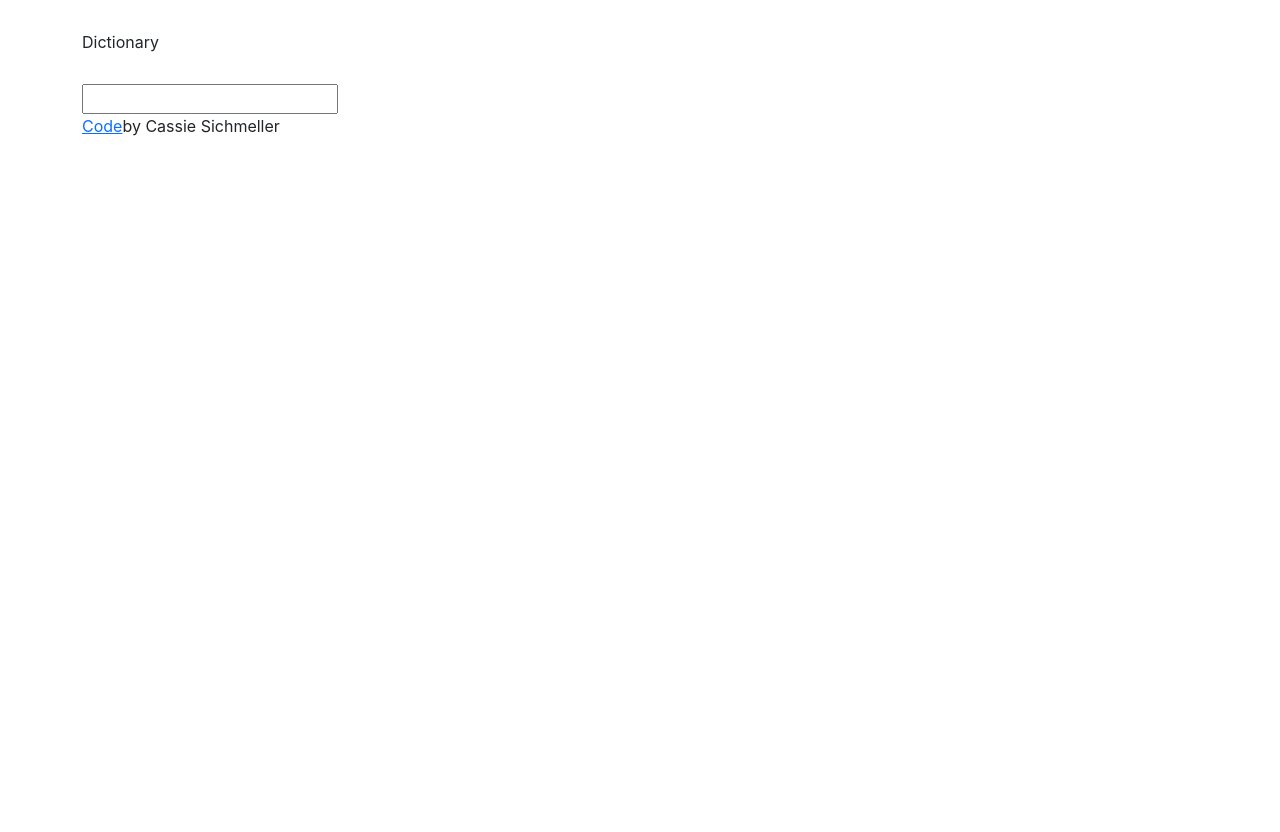
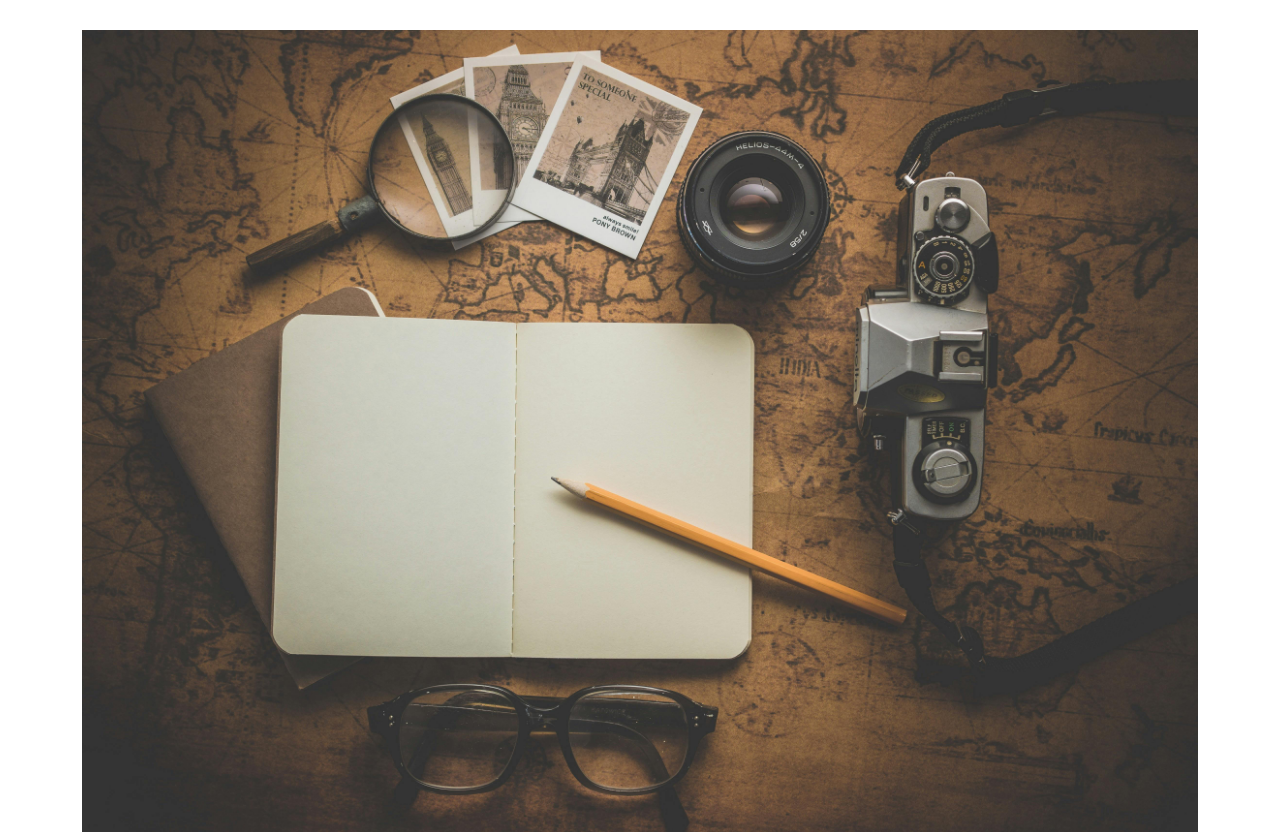
Before and after one commit to CodeCassie4169E1/searchingappreact, a React (Create React App) app: page / in a window 1280 px wide. Shown: the top 832 px of the page. Before the commit the page ends 800 px from the top, so only its background shows below. Built offline with nearby package versions, Linux system fonts and the light colour scheme.

Commit message:
added pic

```diff
--- a/src/App.js
+++ b/src/App.js
@@ -1,12 +1,14 @@
 import "./App.css";
-import "./Dictionary";
+import logo from "./adventurepic.jpg.jpg";
 import Dictionary from "./Dictionary";
 
 function App() {
   return (
     <div className="App">
       <div className="container">
-        <header className="App-header">Dictionary </header>
+        <header className="App-header">
+          <img src={logo} className="App-logo img-fluid" alt="logo" />
+        </header>
         <main>
           <Dictionary />
         </main>
```
Also changed, not shown: src/adventurepic.jpg.jpg (added).
